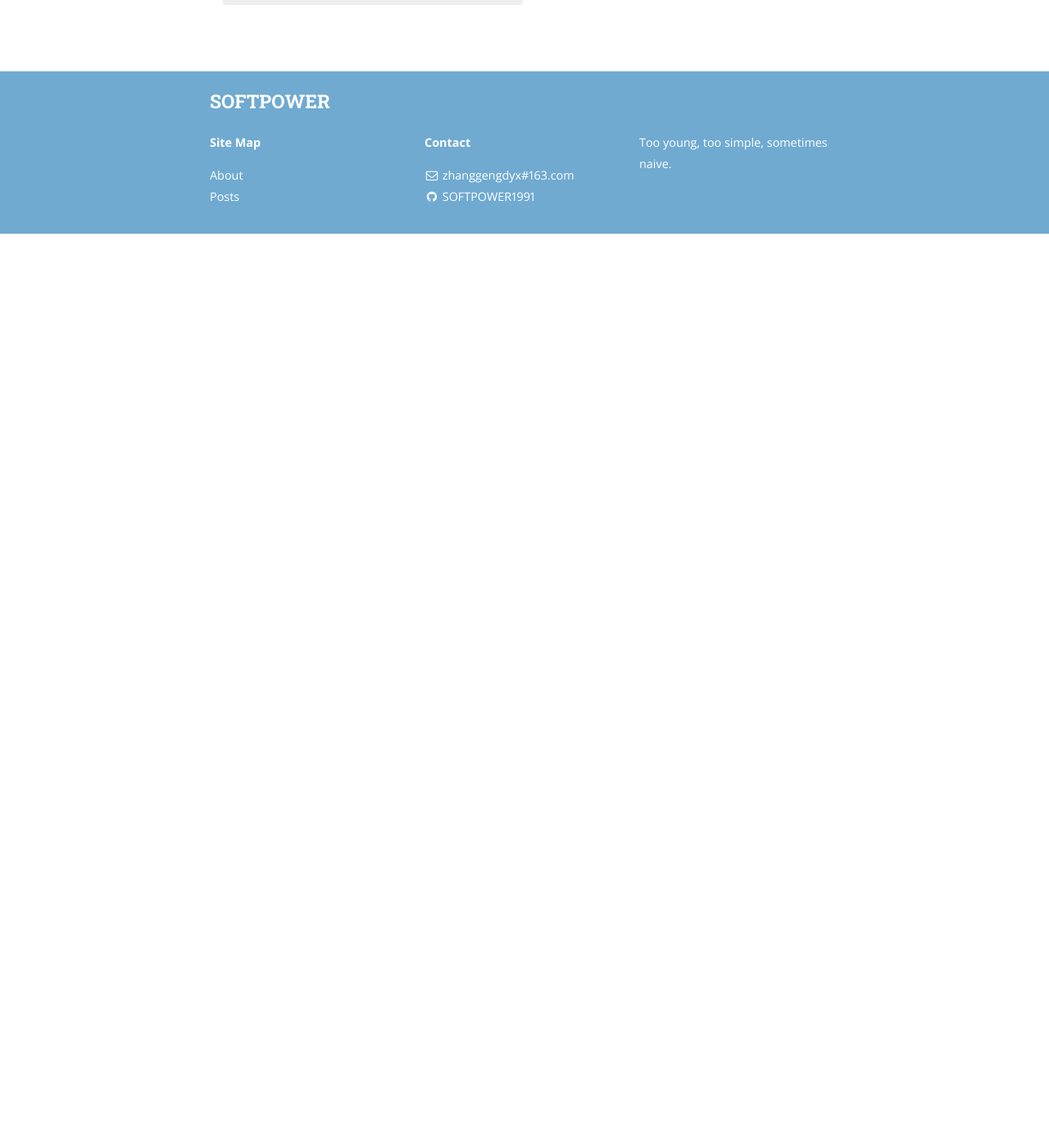
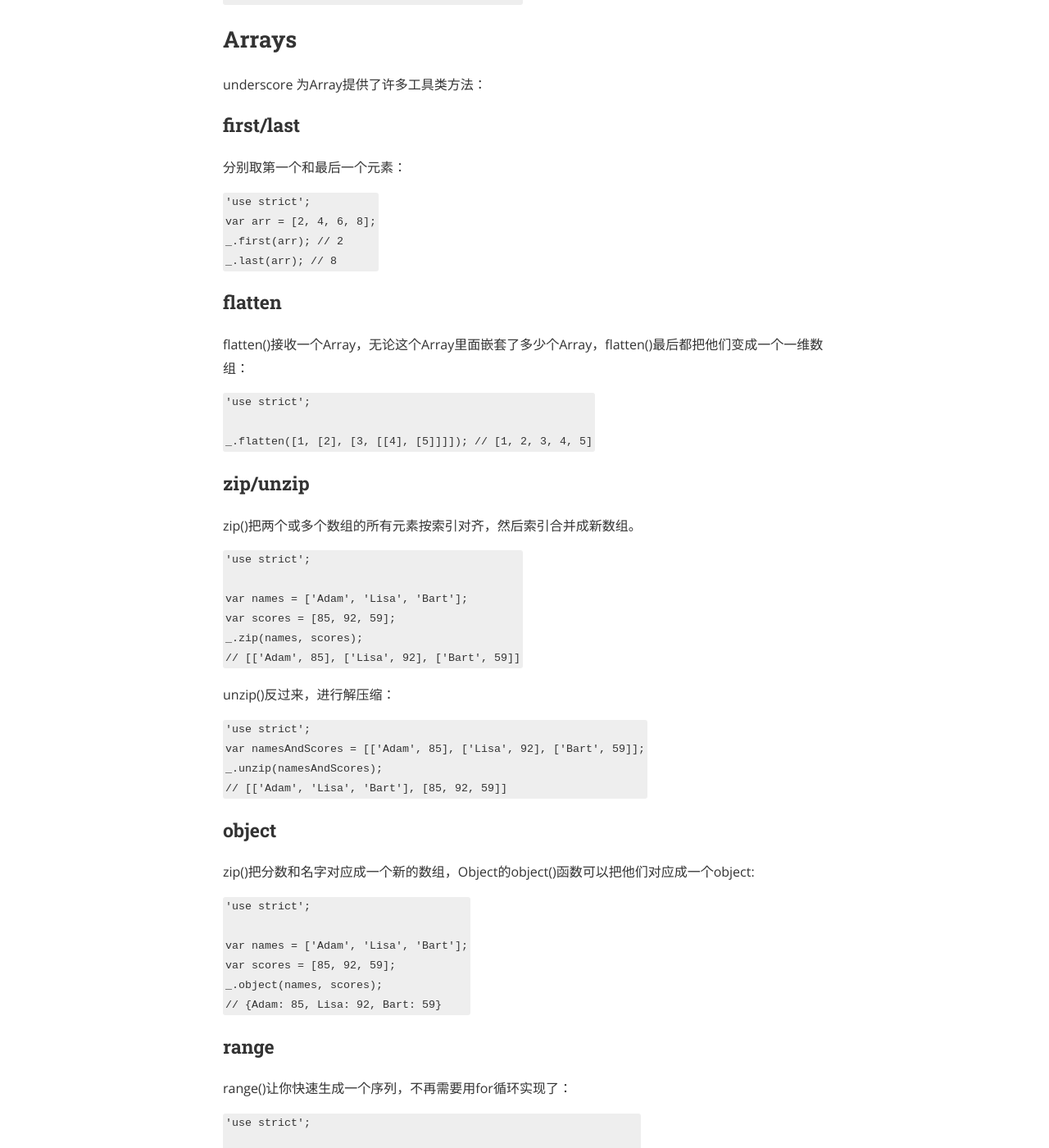
Before and after one commit to SOFTPOWER1991/SOFTPOWER1991.github.io, a Jekyll site: the page built from _posts/2016-07-12-JS-jQuery.markdown, in a window 1280 px wide and 1400 px high, scrolled down 19407 px. Shown: the whole window at 82% size. Built offline with Jekyll 4.4.1, drawn with Linux system fonts in a browser that asks for light colours; nearby versions of some CDN libraries; a style sheet for code colours, icons or effects is not loaded; before the commit the page ends 19692 px from its top, so only the background shows below that; some of the changed text lies outside the part shown.

Commit message:
add a new post about Functions

````diff
--- a/_posts/2016-07-12-JS-jQuery.markdown
+++ b/_posts/2016-07-12-JS-jQuery.markdown
@@ -856,3 +856,146 @@
 // 随机选3个：
 _.sample([1, 2, 3, 4, 5, 6], 3); // [6, 1, 4]
 ```
+
+## Arrays
+
+underscore 为Array提供了许多工具类方法：
+
+### first/last
+
+分别取第一个和最后一个元素：
+
+```
+'use strict';
+var arr = [2, 4, 6, 8];
+_.first(arr); // 2
+_.last(arr); // 8
+```
+
+### flatten
+
+flatten()接收一个Array，无论这个Array里面嵌套了多少个Array，flatten()最后都把他们变成一个一维数组：
+
+```
+'use strict';
+
+_.flatten([1, [2], [3, [[4], [5]]]]); // [1, 2, 3, 4, 5]
+```
+
+### zip/unzip
+
+zip()把两个或多个数组的所有元素按索引对齐，然后索引合并成新数组。
+
+```
+'use strict';
+
+var names = ['Adam', 'Lisa', 'Bart'];
+var scores = [85, 92, 59];
+_.zip(names, scores);
+// [['Adam', 85], ['Lisa', 92], ['Bart', 59]]
+```
+
+unzip()反过来，进行解压缩：
+
+```
+'use strict';
+var namesAndScores = [['Adam', 85], ['Lisa', 92], ['Bart', 59]];
+_.unzip(namesAndScores);
+// [['Adam', 'Lisa', 'Bart'], [85, 92, 59]]
+```
+
+### object
+
+zip()把分数和名字对应成一个新的数组，Object的object()函数可以把他们对应成一个object:
+
+```
+'use strict';
+
+var names = ['Adam', 'Lisa', 'Bart'];
+var scores = [85, 92, 59];
+_.object(names, scores);
+// {Adam: 85, Lisa: 92, Bart: 59}
+```
+
+### range
+
+range()让你快速生成一个序列，不再需要用for循环实现了：
+
+```
+'use strict';
+
+// 从0开始小于10:
+_.range(10); // [0, 1, 2, 3, 4, 5, 6, 7, 8, 9]
+
+// 从1开始小于11：
+_.range(1, 11); // [1, 2, 3, 4, 5, 6, 7, 8, 9, 10]
+
+// 从0开始小于30，步长5:
+_.range(0, 30, 5); // [0, 5, 10, 15, 20, 25]
+
+// 从0开始大于-10，步长-1:
+_.range(0, -10, -1); // [0, -1, -2, -3, -4, -5, -6, -7, -8, -9]
+```
+
+## Functions
+
+### bind
+
+bind()可以帮我们把console对象直接绑定在log()的this指针上，以后调用log()就可以直接正常调用了:
+
+```
+'use strict';
+
+var log = _.bind(console.log, console);
+log('Hello, world!');
+// 输出Hello, world!
+```
+
+### partial
+
+partial()为一个函数创建偏函数。
+
+```
+'use strict';
+
+var cube = _.partial(Math.pow, _, 3);
+cube(3); // 27
+cube(5); // 125
+cube(10); // 1000
+```
+
+
+### memoize
+
+如果一个函数调用开销很大，我们可能希望把结果混存下来，以便后续调用时直接获得结果。用memoize()就可以自动缓存函数计算的结果。
+
+### once
+
+once()保证某个函数执行且仅执行一次。如果你有一个方法叫 register(),用户在页面上点两个按钮的任何一个都可以执行的话，就可以用once()保证函数仅调用一次，无论用户点击多少次：
+
+```
+var register = _.once(function () {
+    alert('Register ok!');
+});
+```
+
+### delay
+
+delay()可以让一个函数延迟执行，效果和setTimeout()是一样的：
+
+```
+'use strict';
+
+// 2秒后调用alert():
+_.delay(alert, 2000);
+```
+
+如果要延迟调用的函数有参数，把参数也传进去：
+
+```
+'use strict';
+
+var log = _.bind(console.log, console);
+_.delay(log, 2000, 'Hello,', 'world!');
+// 2秒后打印'Hello, world!':
+```
````
